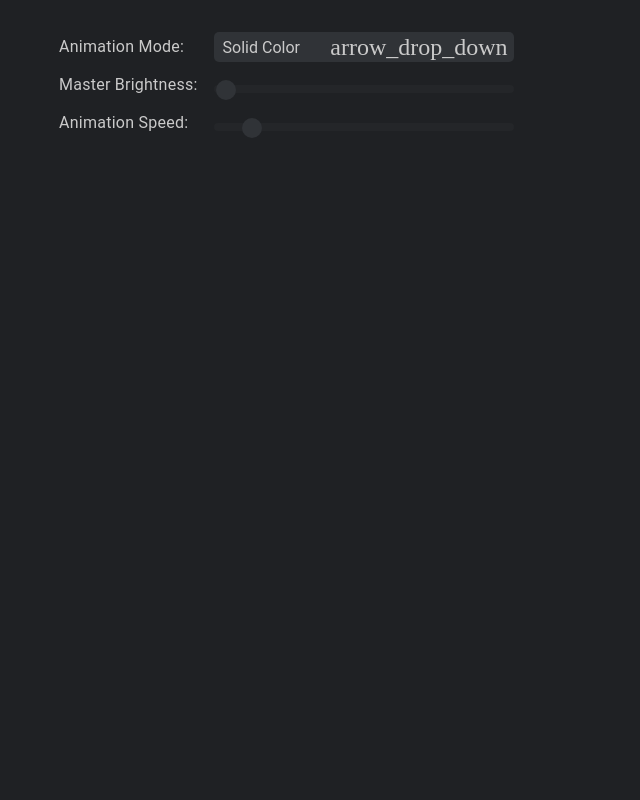
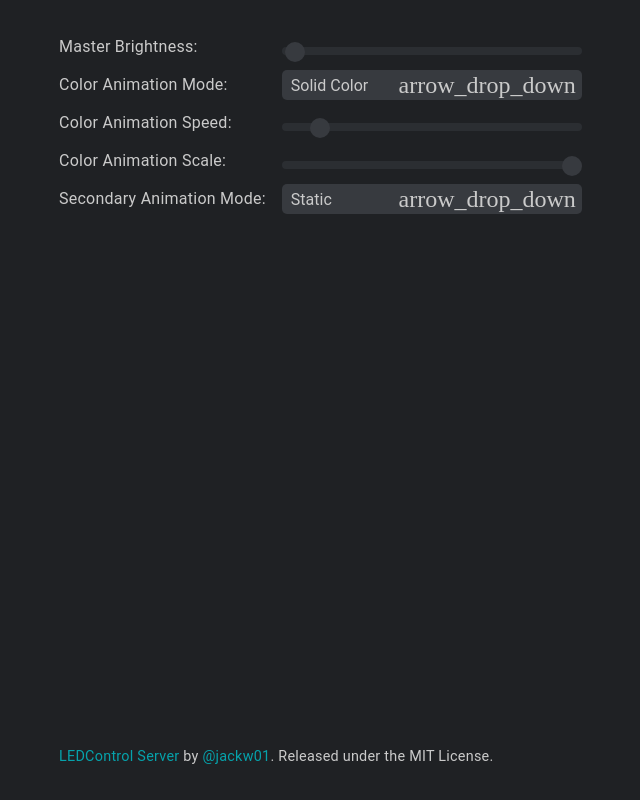
Before and after one commit to jackw01/led-control, a Flask app: page / in a window 1280 px wide. Shown: the whole page, without its empty margins (245-885 px from the left). Run offline with Flask 2, Linux system fonts and the light colour scheme.

Commit message:
added the rest of the parameters

```diff
--- a/ledcontrol/app.py
+++ b/ledcontrol/app.py
@@ -1,7 +1,7 @@
 import re
 from flask import Flask, render_template, request, jsonify
 from ledcontrol.animationcontroller import AnimationController
-from ledcontrol.ledmodes import LEDAnimationMode
+from ledcontrol.ledmodes import LEDColorAnimationMode, LEDSecondaryAnimationMode
 
 def camel_case_to_title(text):
     return re.sub(r'((?<=[a-z])[A-Z]|(?<!\A)[A-Z](?=[a-z]))', r' \1', text)
@@ -10,7 +10,8 @@ def snake_case_to_title(text):
     return text.replace('_', ' ').title()
 
 class FormItem:
-    def __init__(self, control, key, type, label='', min=0, max=1, step=0.01, options=(), val=0, unit=''):
+    def __init__(self, control, key, type,
+                 label='', min=0, max=1, step=0.1, options=(), val=0, unit='', e_class=''):
         self.control = control
         self.label = label if label != '' else snake_case_to_title(key)
         self.key = key
@@ -20,6 +21,7 @@ class FormItem:
         self.options = options
         self.val = type(val)
         self.unit = unit
+        self.e_class = e_class
 
 def create_app():
     app = Flask(__name__)
@@ -28,10 +30,21 @@ def create_app():
     @app.route('/')
     def index():
         form = (
-            FormItem('select', 'animation_mode', int,
-                     options=[camel_case_to_title(e.name) for e in LEDAnimationMode]),
             FormItem('range', 'master_brightness', float, min=0, max=1, step=0.001),
-            FormItem('range', 'animation_speed', float, min=0, max=100, step=10, unit='LEDs/sec')
+            FormItem('select', 'color_animation_mode', int,
+                     options=[camel_case_to_title(e.name) for e in LEDColorAnimationMode]),
+            FormItem('range', 'color_animation_speed', float, min=0, max=100, step=1, unit=''),
+            FormItem('range', 'color_animation_scale', float, min=0, max=100, step=1, unit='LEDs'),
+            FormItem('select', 'secondary_animation_mode', int,
+                     options=[camel_case_to_title(e.name) for e in LEDSecondaryAnimationMode]),
+            FormItem('range', 'secondary_animation_speed', float, max=100, step=1, e_class='secondary'),
+            FormItem('range', 'secondary_animation_scale', float, max=100, step=1, unit='LEDs', e_class='secondary'),
+            FormItem('range', 'red_frequency', float, min=0, max=1, step=0.01, e_class='sine'),
+            FormItem('range', 'green_frequency', float, min=0, max=1, step=0.01, e_class='sine'),
+            FormItem('range', 'blue_frequency', float, min=0, max=1, step=0.01, e_class='sine'),
+            FormItem('range', 'red_phase_offset', float, min=0, max=1, step=0.01, e_class='sine'),
+            FormItem('range', 'green_phase_offset', float, min=0, max=1, step=0.01, e_class='sine'),
+            FormItem('range', 'blue_phase_offset', float, min=0, max=1, step=0.01, e_class='sine'),
         )
 
         for item in form:
--- a/ledcontrol/static/css/style.css
+++ b/ledcontrol/static/css/style.css
@@ -100,8 +82,8 @@ h6 {
 strong {
   font-weight: 700;
 }
-.small {
-  font-size: 0.8rem;
+small {
+  font-size: 0.9rem;
 }
 ::-moz-selection {
   background-color: rgba(6, 162, 171, 0.3);
@@ -180,7 +126,7 @@ textarea {
   margin: 5px 0;
   text-decoration: none;
   transition: all 220ms ease 80ms;
-  background: #303337;
+  background: #373a3f;
   color: #cacaca;
 }
 .button:hover {
@@ -293,7 +239,7 @@ input[type="range"] {
   -webkit-appearance: none !important;
   display: inline-block;
   outline: none;
-  background: #242629;
+  background: #2b2e32;
 }
 input[type="range"]:focus {
   outline: none;
@@ -309,7 +255,7 @@ input[type="range"]::-webkit-slider-thumb {
   height: 20px;
   margin-top: 2px;
   border-radius: 10px;
-  background: #303337;
+  background: #373a3f;
   color: #cacaca;
 }
 input[type="range"]::-webkit-slider-thumb:hover {
@@ -324,7 +270,7 @@ input[type="range"]::-moz-range-thumb {
   height: 20px;
   margin-top: 2px;
   border-radius: 10px;
-  background: #303337;
+  background: #373a3f;
   color: #cacaca;
   border: none;
   outline: none;
--- a/ledcontrol/static/css/style.less
+++ b/ledcontrol/static/css/style.less
@@ -135,8 +112,8 @@ strong {
   font-weight: 700;
 }
 
-.small {
-  font-size: 0.8rem;
+small {
+  font-size: 0.9rem;
 }
 
 ::-moz-selection {
--- a/ledcontrol/static/js/main.js
+++ b/ledcontrol/static/js/main.js
@@ -1,5 +1,18 @@
+function updateControls() {
+  if ($('#color_animation_mode').val() == 2) $('tr.sine').show();
+  else $('tr.sine').hide();
+  if ($('#secondary_animation_mode').val() == 0) $('tr.secondary').hide();
+  else $('tr.secondary').show();
+}
+
 $('.update-on-change').change(function update(evt) {
   var key = $(this).attr('id');
   var val = parseFloat($(this).val(), 10);
-  $.getJSON("/setparam", { key: key, value: val, }, function(data, status, jqXHR) {});
+  $.getJSON('/setparam', { key: key, value: val, }, function(data, status, jqXHR) {});
 });
+
+$('#color_animation_mode, #secondary_animation_mode').change(function update(evt) {
+  updateControls();
+});
+
+window.onload = updateControls();
--- a/ledcontrol/templates/index.html
+++ b/ledcontrol/templates/index.html
@@ -18,14 +18,14 @@
     <main>
       <table class="input-table">
         {% for input in form %}
-        <tr>
+        <tr class="{{ input.e_class }}">
           <td>
             <label>{{ input.label }}:</label>
           </td>
           <td>
             {% if input.control == 'select' %}
             <span class="select-container button">
-                <select class="update-on-change" style="width:98%" autocomplete="off" id="{{ input.key }}">
+              <select class="update-on-change {{ input.e_class }}" style="width:98%" autocomplete="off" id="{{ input.key }}">
                 {% for opt in input.options %}
                 <option value="{{ loop.index0 }}" {% if loop.index0 == input.val %}selected{% endif %}>
                   {{ opt }}
@@ -35,13 +35,17 @@
             </span>
             {% elif input.control == 'range' %}
             <span class="slider-container">
-                <input type="range" style="width:300px" min="{{ input.min }}" max="{{ input.max }}" step="{{ input.step }}" value="{{ input.val }}" class="update-on-change" id="{{ input.key }}">
+              <input type="range" style="width:300px" min="{{ input.min }}" max="{{ input.max }}" step="{{ input.step }}" value="{{ input.val }}" class="update-on-change {{ input.e_class }}" id="{{ input.key }}">
             </span>
             {% endif %}
           </td>
         </tr>
         {% endfor %}
       </table>
+    </main>
+    <footer>
+      <small><a href="https://github.com/jackw01/ledcontrol">LEDControl Server</a> by <a href="https://github.com/jackw01">@jackw01</a>. Released under the MIT License.</small>
+    </footer>
   </div>
   <script src="static/js/jquery-3.3.1.min.js"></script>
   <script src="static/js/main.js"></script>
--- a/setup.py
+++ b/setup.py
@@ -3,7 +3,6 @@
 
 from setuptools import find_packages, setup
 
-# Where the magic happens:
 setup(
     name='led-control',
     version='1.0.0',
```
Also changed, not shown: other parts of ledcontrol/static/css/style.css (+3 -57 lines), other parts of ledcontrol/static/css/style.less (+0 -60 lines), ledcontrol/animationcontroller.py (+13 -3 lines), ledcontrol/ledmodes.py (+8 -1 lines). Lines whose indentation alone changed are shown as unchanged.
